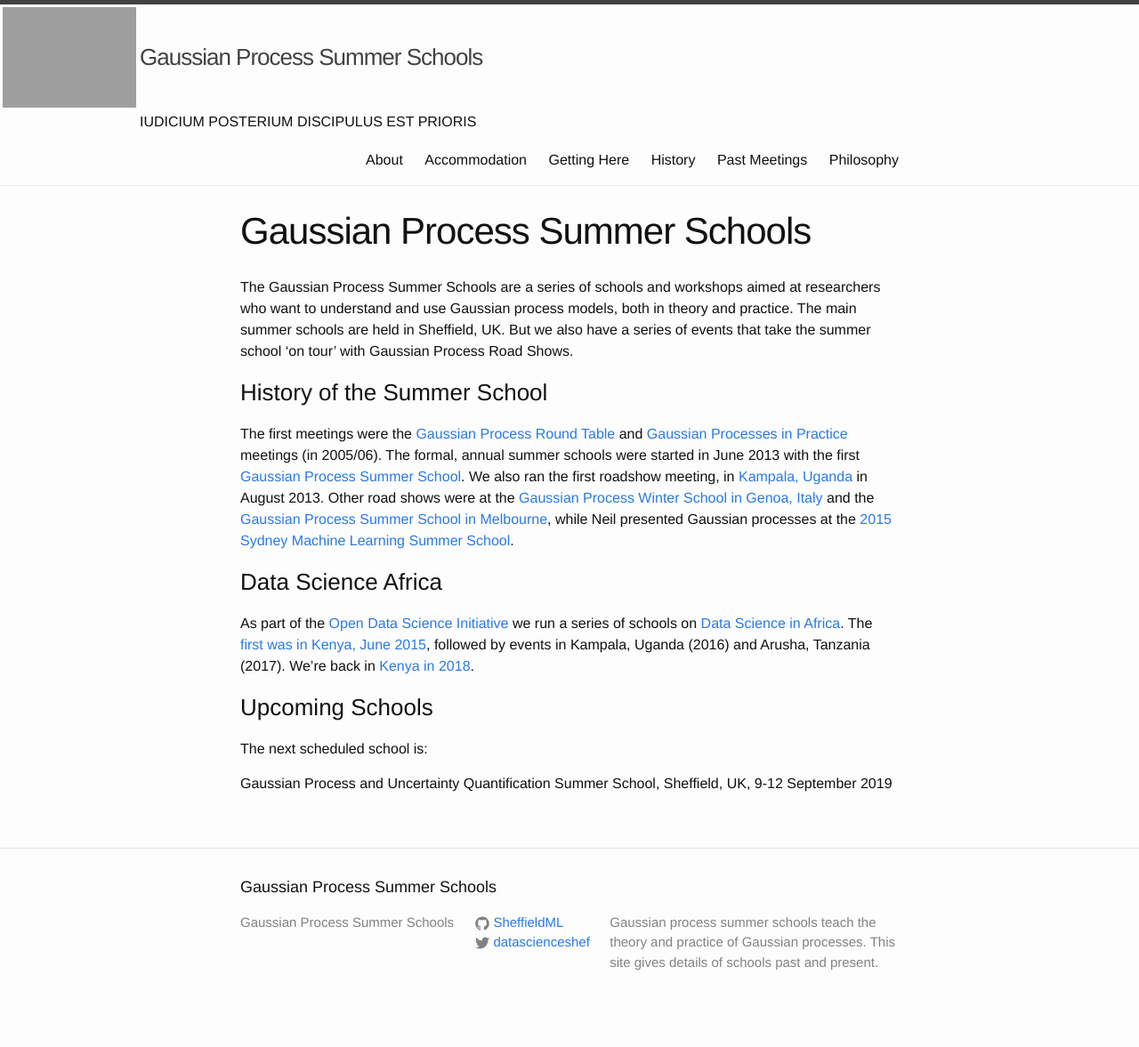
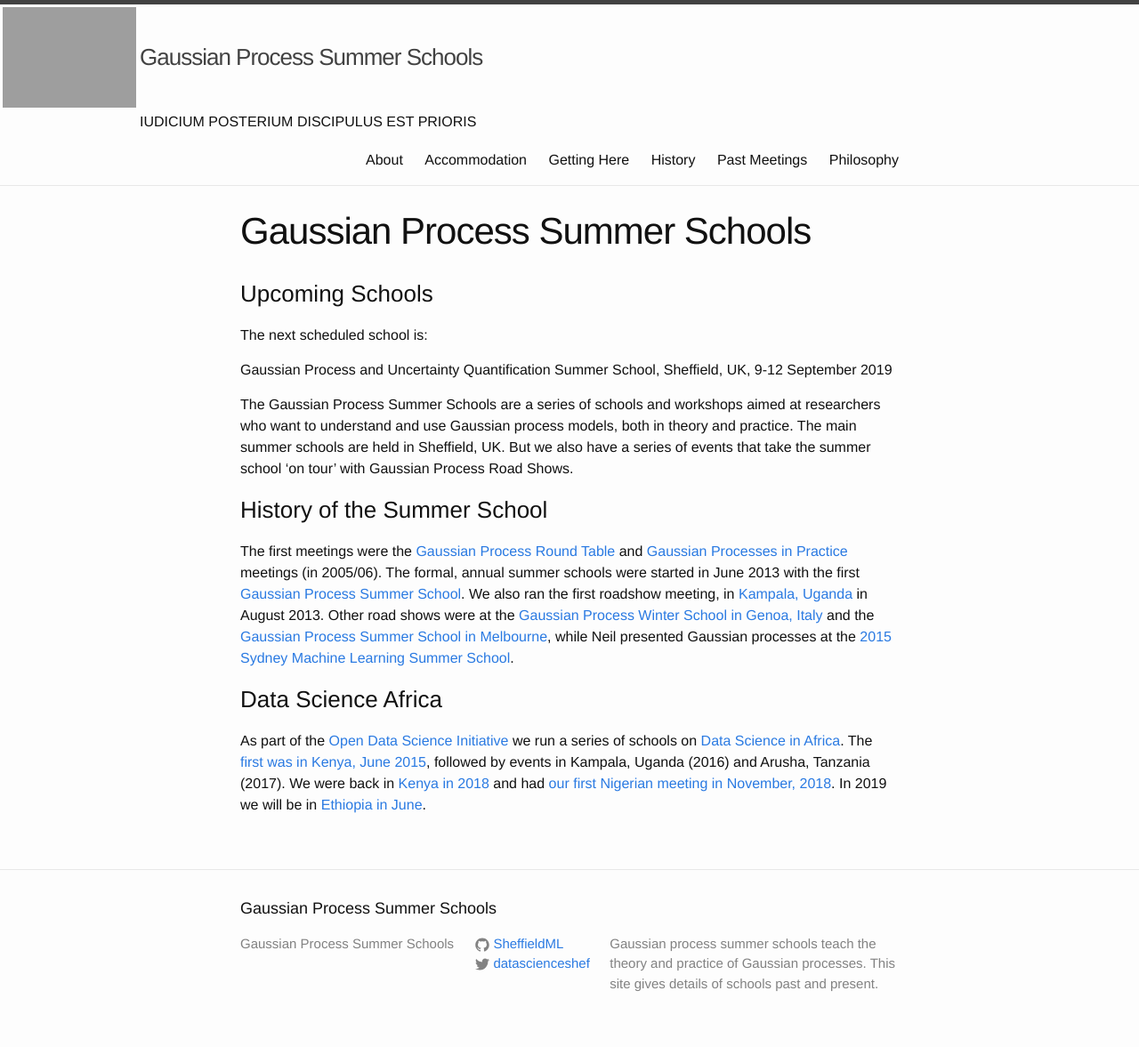
Before and after one commit to gpschool/gpschool.github.io, a Jekyll site: the page built from index.md, in a window 1280 px wide. Shown: the whole page at 89% size. Built offline with Jekyll 4.4.1, drawn with Linux system fonts in a browser that asks for light colours; before the commit the page ends 1153 px from its top, so only the background shows below that; some of the changed lines change nothing that is shown.

Commit message:
Update meetings.csv.

```diff
--- a/index.md
+++ b/index.md
@@ -3,18 +3,6 @@ layout: page
 title: Gaussian Process Summer Schools
 tagline: open education in Gaussian process modelling
 ---
-
-
-The Gaussian Process Summer Schools are a series of schools and workshops aimed at researchers who want to understand and use Gaussian process models, both in theory and practice. The main summer schools are held in Sheffield, UK. But we also have a series of events that take the summer school 'on tour' with Gaussian Process Road Shows.
-
-### History of the Summer School
-The first meetings were the [Gaussian Process Round Table](http://gpss.cc/gprt/) and [Gaussian Processes in Practice](http://gpss.cc/gpip/) meetings (in 2005/06). The formal, annual summer schools were started in June 2013 with the first [Gaussian Process Summer School](./gpss13). We also ran the first roadshow meeting, in [Kampala, Uganda](./gprs13/) in August 2013. Other road shows were at the [Gaussian Process Winter School in Genoa, Italy](./gprs15a) and the [Gaussian Process Summer School in Melbourne](./gprs15b), while Neil presented Gaussian processes at the [2015 Sydney
-Machine Learning Summer
-School](http://nbviewer.ipython.org/github/SheffieldML/notebook/blob/master/lab_classes/mlss/index.ipynb).
-
-### Data Science Africa
-
-As part of the [Open Data Science Initiative](http://ml.dcs.shef.ac.uk/odss/) we run a series of schools on [Data Science in Africa](http://www.datascienceafrica.org/). The [first was in Kenya, June 2015](http://www.datascienceafrica.org/dsa2015/), followed by events in Kampala, Uganda (2016) and Arusha, Tanzania (2017). We're back in [Kenya in 2018](http://www.datascienceafrica.org/dsa2018/).
 
 ### Upcoming Schools
 
@@ -22,3 +10,14 @@ The next scheduled school is:
 {% for meeting in site.data.meetings %}
 {% if meeting.present %}{% if meeting.url %}[{{ meeting.event }}]({{ meeting.url }}){% else %}{{ meeting.event }}{% endif %}, {{ meeting.location }}{% if meeting.startday %}, {{ meeting.startday }}{% if meeting.endday %}-{{ meeting.endday }}{% endif %}{% endif %} {{ meeting.startmonth }} {{ meeting.year }}{% endif %}
 {% endfor %}
+
+
+The Gaussian Process Summer Schools are a series of schools and workshops aimed at researchers who want to understand and use Gaussian process models, both in theory and practice. The main summer schools are held in Sheffield, UK. But we also have a series of events that take the summer school 'on tour' with Gaussian Process Road Shows.
+
+### History of the Summer School
+
+The first meetings were the [Gaussian Process Round Table](http://gpss.cc/gprt/) and [Gaussian Processes in Practice](http://gpss.cc/gpip/) meetings (in 2005/06). The formal, annual summer schools were started in June 2013 with the first [Gaussian Process Summer School](./gpss13). We also ran the first roadshow meeting, in [Kampala, Uganda](./gprs13/) in August 2013. Other road shows were at the [Gaussian Process Winter School in Genoa, Italy](./gprs15a) and the [Gaussian Process Summer School in Melbourne](./gprs15b), while Neil presented Gaussian processes at the [2015 Sydney Machine Learning Summer School](http://nbviewer.ipython.org/github/SheffieldML/notebook/blob/master/lab_classes/mlss/index.ipynb).
+
+### Data Science Africa
+
+As part of the [Open Data Science Initiative](http://ml.dcs.shef.ac.uk/odss/) we run a series of schools on [Data Science in Africa](http://www.datascienceafrica.org/). The [first was in Kenya, June 2015](http://www.datascienceafrica.org/dsa2015/), followed by events in Kampala, Uganda (2016) and Arusha, Tanzania (2017). We were back in [Kenya in 2018](http://www.datascienceafrica.org/dsa2018/) and had [our first Nigerian meeting in November, 2018](http://www.datascienceafrica.org/dsa2018abuja/). In 2019 we will be in [Ethiopia in June](http://www.datascienceafrica.org/dsa2019addis/).
```
